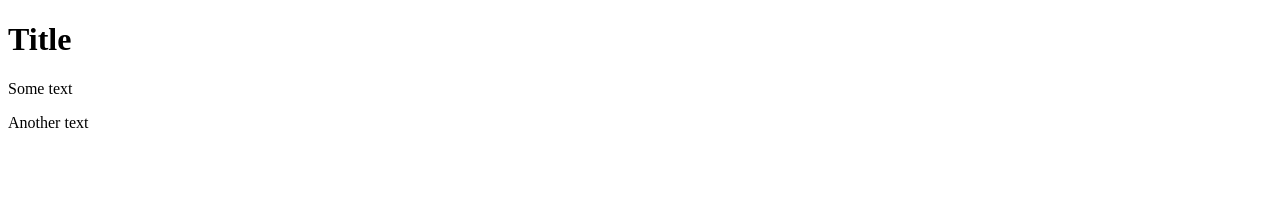
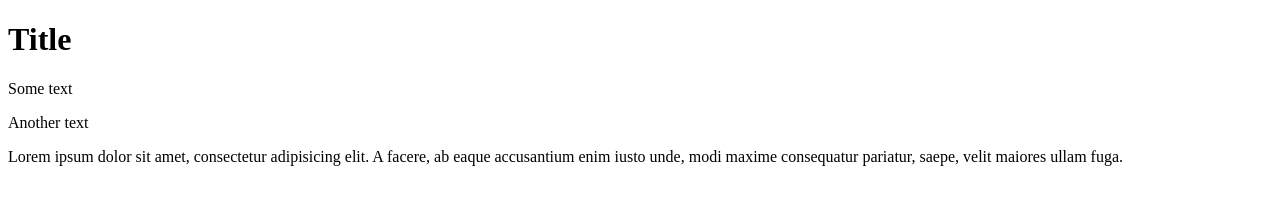
Before and after one commit to vetalxpro/GitTest, a plain HTML site: page index.html in a window 1280 px wide. Drawn offline with Linux system fonts and the light colour scheme.

Commit message:
commit 3

```diff
--- a/index.html
+++ b/index.html
@@ -9,6 +9,7 @@
 		<h1>Title</h1>
 		<p>Some text</p>
 		<p>Another text</p>
+		<p>Lorem ipsum dolor sit amet, consectetur adipisicing elit. A facere, ab eaque accusantium enim iusto unde, modi maxime consequatur pariatur, saepe, velit maiores ullam fuga.</p>
 	</div>
 	</body>
 </html>
```
